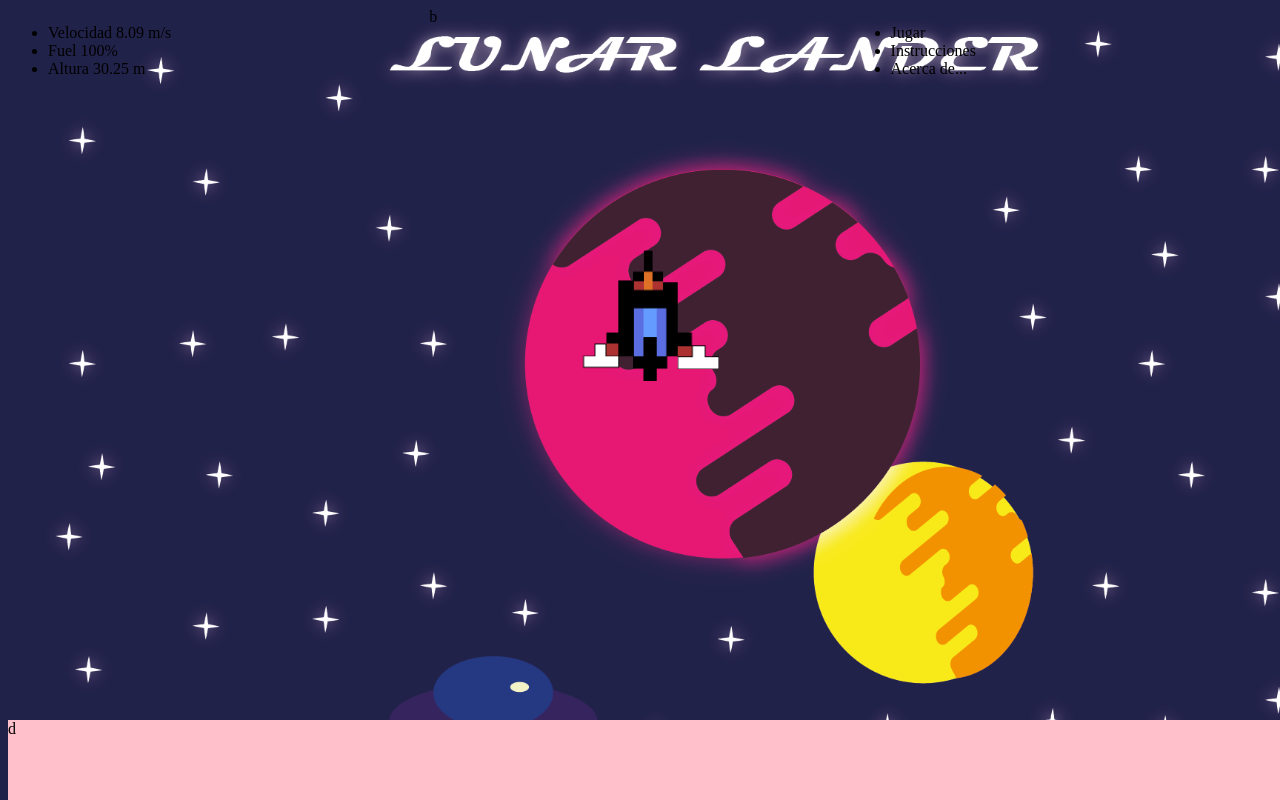
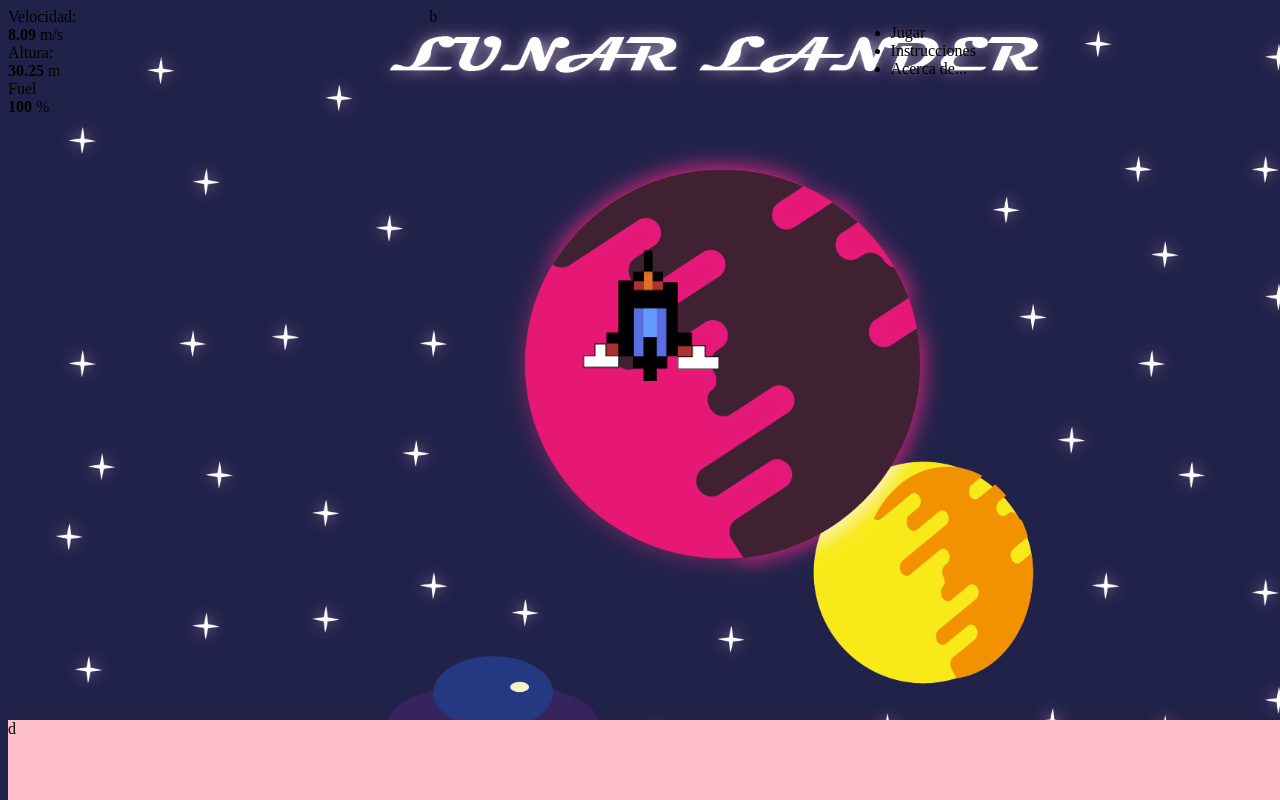
Before and after one commit to Soontrax/Lunar-lander-javascript, a plain HTML site: page index.html in a window 1280 px wide. Drawn offline with Linux system fonts and the light colour scheme.

Commit message:
Add files via upload

```diff
--- a/index.html
+++ b/index.html
@@ -15,12 +15,34 @@
  </div>
  <div class="a">
  <div id="showm">show menu</div>
- <ul id="cpanel">
-  <li>Velocidad <span id="velocidad">100</span> m/s</li>
-  <li>Fuel <span id="fuel">100</span>%</li>
-  <li>Altura <span id="altura">70</span> m</li>
- </ul>
- </div><div class="b">b</div><div class="c">
+ 	<div class="marcadores">
+ 	Velocidad:
+ 	<br>
+ 	<b>
+ 		<span id="velocidad">100</span>
+ 	</b>
+ 	m/s
+ 	</div>
+ 	<div class="marcadores">
+ 	Altura:
+ 	<br>
+ 	<b>
+ 		<span id="altura">100</span>
+ 	</b>
+ 	m
+ 	</div>
+ 	<div class="marcadores">
+ 	Fuel
+ 	<br>
+ 	<b>
+ 		<span id="fuel">100</span>
+ 	</b>
+ 	%
+ 	</div>
+</div>
+ </div>
+ <div class="b">b</div>
+ <div class="c">
  <div id="hidem">hide menu</div>
  <ul id="menu">
   <li>Jugar</li>
```
